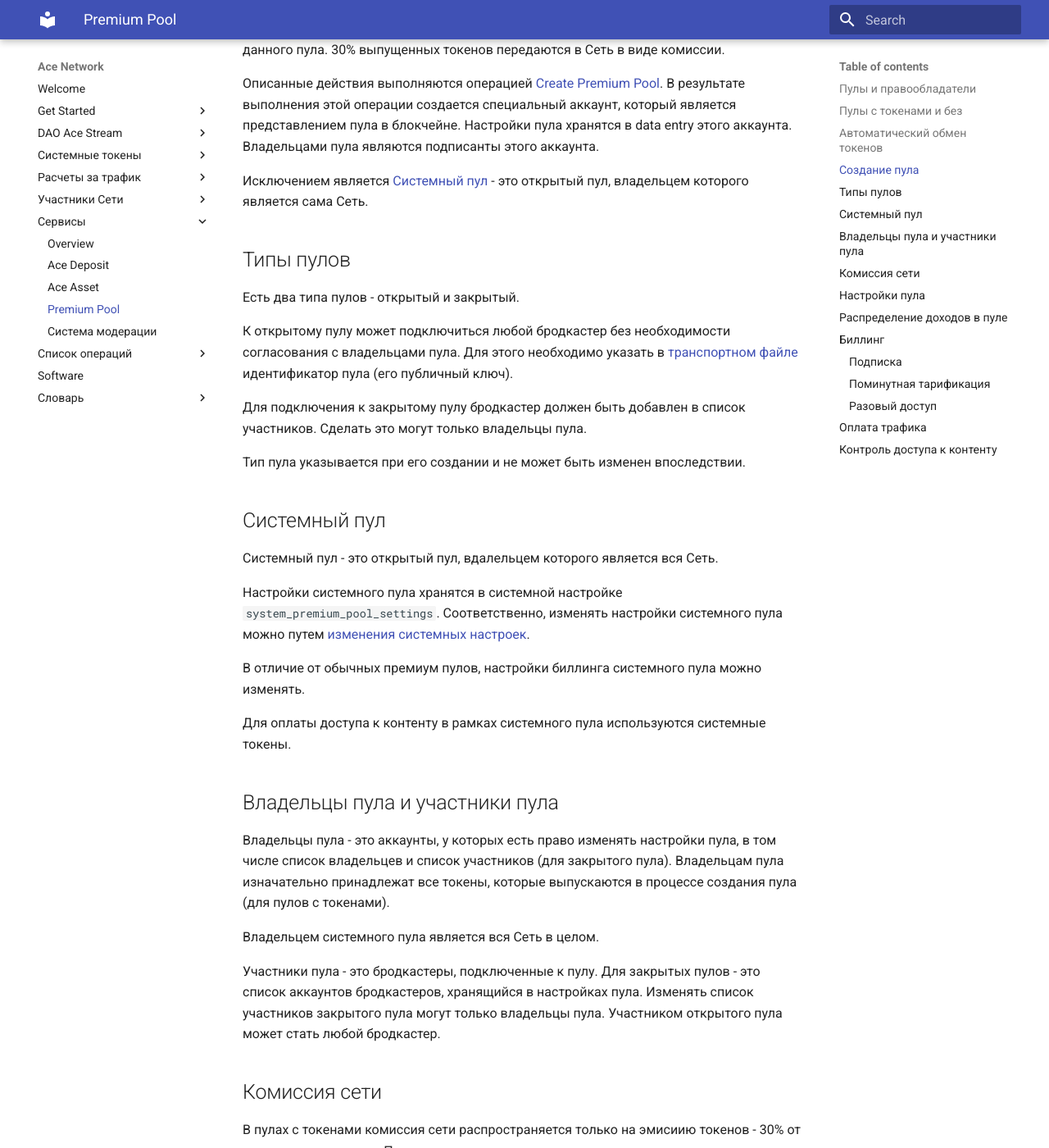
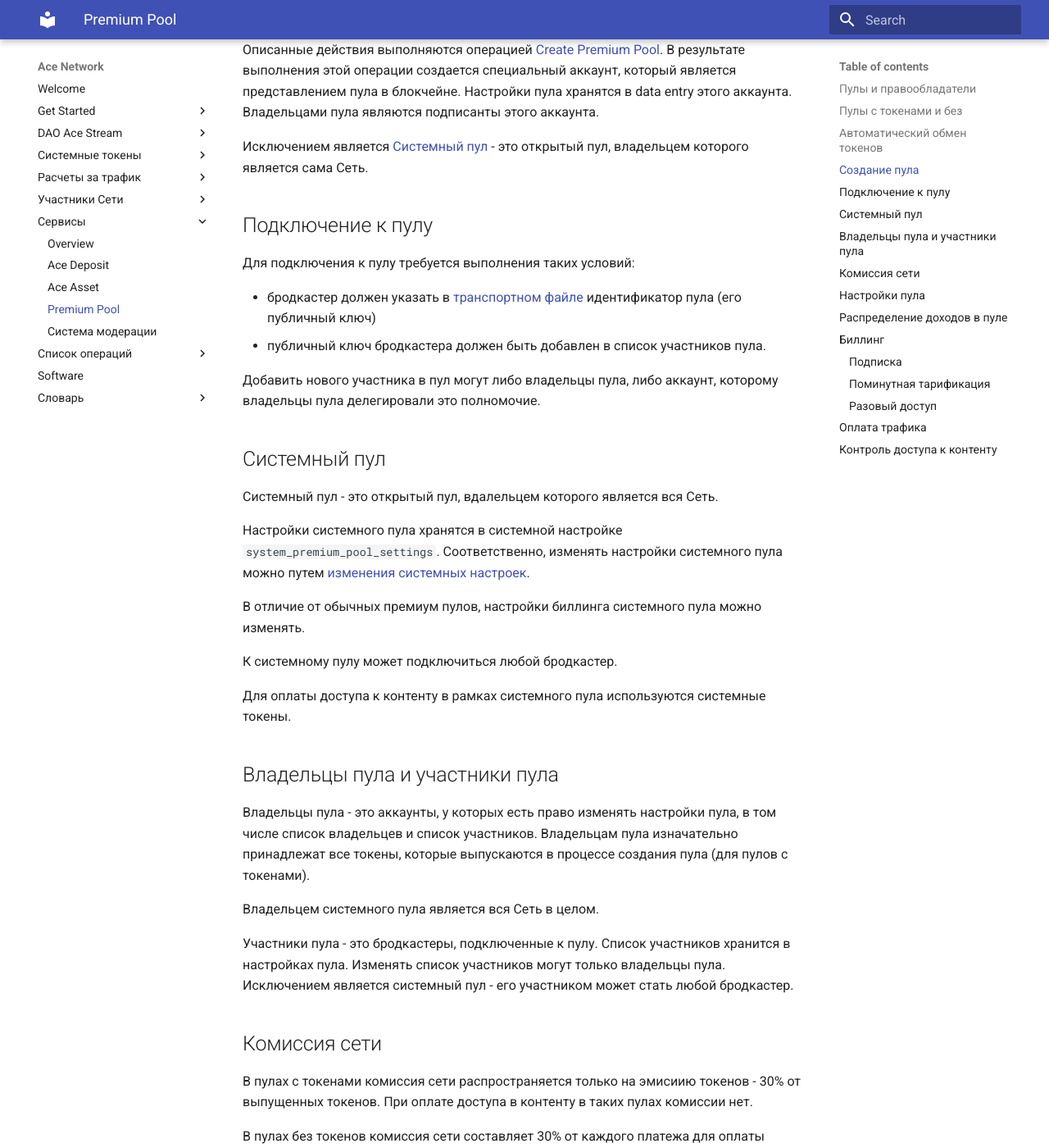
Before and after one commit to acestream/ace-network-docs, an MkDocs documentation site: the page built from docs/services/premium-pool.md, in a window 1280 px wide and 1400 px high, scrolled down 1523 px. Shown: the whole window at 82% size. Built offline with MkDocs 1.6.1 and Material for MkDocs 9.7.7, drawn with Linux system fonts in a browser that asks for light colours; some of the changed text lies outside the part shown.

Commit message:
Remove "public" premium pools

```diff
--- a/docs/services/premium-pool.md
+++ b/docs/services/premium-pool.md
@@ -1,20 +1,19 @@
 # Premium Pool
 
-Premium Pool - это сервис, позволяющий контент-провайдерам публиковать свой контент в Сети и подключаться к децентрализованному биллингу.
-
-Основой сервиса является понятие премиум пул - это объединение одного либо более контент-провайдеров, которое характеризуется общими условиями биллинга. С технической точки зрения премиум пул - это сущность в блокчейне с такими свойствами:
+Премиум пул - это объединение одного либо более бродкастеров, которое характеризуется общими условиями биллинга. С технической точки зрения премиум пул - это сущность в блокчейне с такими свойствами:
 
 - список владельцев пула
-- настройки пула
+- список бродкастеров
+- настройки биллинга
+- настройки распределения доходов
 
 Настройки пула могут быть изменены только путем голосования его владельцев.
 
+
 ## Пулы и правообладатели
 
-Каждый премиум пул, ==кроме системного (NOTE: по факту это так, но стоит ли явно акцентировать?)==, обязан обладать правами на контент, который распространяется в рамках пула.
+Каждый премиум пул, созданный участников сети, обязан обладать правами на контент, который распространяется в рамках пула.
 Это означает, что каждый бродкастер, входящий в пул, должен являться правообладателем всего контента, который он распространяет. Если сеть выявит нарушение этого правила, пул будет автоматически закрыт.
-
-==С таким требованием нет смысла делать открытые пулы - убрать их из документации?==
 
 
 ## Пулы с токенами и без
@@ -44,9 +43,9 @@
 Создать пул может любой участник Сети. Для этого необходимо:
 
 - заплатить Сети комиссию в 1000 XAT
-- выбрать тип пула (открытый либо закрытый)
 - определиться, будет ли это пул с токенами или без
 - утвердить настройки пула
+- определиться, кто оплачивает трафик (бродкастеры либо пользователи)
 
 Если создается пул с токенами, то в момент создания выполняется эмиссия токенов для данного пула.
 30% выпущенных токенов передаются в Сеть в виде комиссии.
@@ -56,15 +55,14 @@
 Исключением является [Системный пул][2] - это открытый пул, владельцем которого является сама Сеть.
 
 
-## Типы пулов
+## Подключение к пулу
 
-Есть два типа пулов - открытый и закрытый.
+Для подключения к пулу требуется выполнения таких условий:
 
-К открытому пулу может подключиться любой бродкастер без необходимости согласования с владельцами пула. Для этого необходимо указать в [транспортном файле][3] идентификатор пула (его публичный ключ).
+- бродкастер должен указать в [транспортном файле][3] идентификатор пула (его публичный ключ)
+- публичный ключ бродкастера должен быть добавлен в список участников пула.
 
-Для подключения к закрытому пулу бродкастер должен быть добавлен в список участников. Сделать это могут только владельцы пула.
-
-Тип пула указывается при его создании и не может быть изменен впоследствии.
+Добавить нового участника в пул могут либо владельцы пула, либо аккаунт, которому владельцы пула делегировали это полномочие.
 
 
 ## Системный пул
@@ -75,16 +73,18 @@
 
 В отличие от обычных премиум пулов, настройки биллинга системного пула можно изменять.
 
+К системному пулу может подключиться любой бродкастер.
+
 Для оплаты доступа к контенту в рамках системного пула используются системные токены.
 
 
 ## Владельцы пула и участники пула
 
-Владельцы пула - это аккаунты, у которых есть право изменять настройки пула, в том числе список владельцев и список участников (для закрытого пула). Владельцам пула изначательно принадлежат все токены, которые выпускаются в процессе создания пула (для пулов с токенами).
+Владельцы пула - это аккаунты, у которых есть право изменять настройки пула, в том числе список владельцев и список участников. Владельцам пула изначательно принадлежат все токены, которые выпускаются в процессе создания пула (для пулов с токенами).
 
 Владельцем системного пула является вся Сеть в целом.
 
-Участники пула - это бродкастеры, подключенные к пулу. Для закрытых пулов - это список аккаунтов бродкастеров, хранящийся в настройках пула. Изменять список участников закрытого пула могут только владельцы пула. Участником открытого пула может стать любой бродкастер.
+Участники пула - это бродкастеры, подключенные к пулу. Список участников хранится в настройках пула. Изменять список участников могут только владельцы пула. Исключением является системный пул - его участником может стать любой бродкастер.
 
 
 ## Комиссия сети
@@ -99,8 +99,7 @@
 
 В настройках пула хранится такая информация:
 
-- тип пула (открытый или закрытый)
-- список бродкастеров (для закрытого пула)
+- список участников (бродкастеров)
 - кто оплачивает трафик (бродкастеры либо пользователи)
 - настройки распределения доходов
 - настройки биллинга:
```
Also changed, not shown: docs/list-of-operations/create-premium-pool.md (+1 -0 lines).
